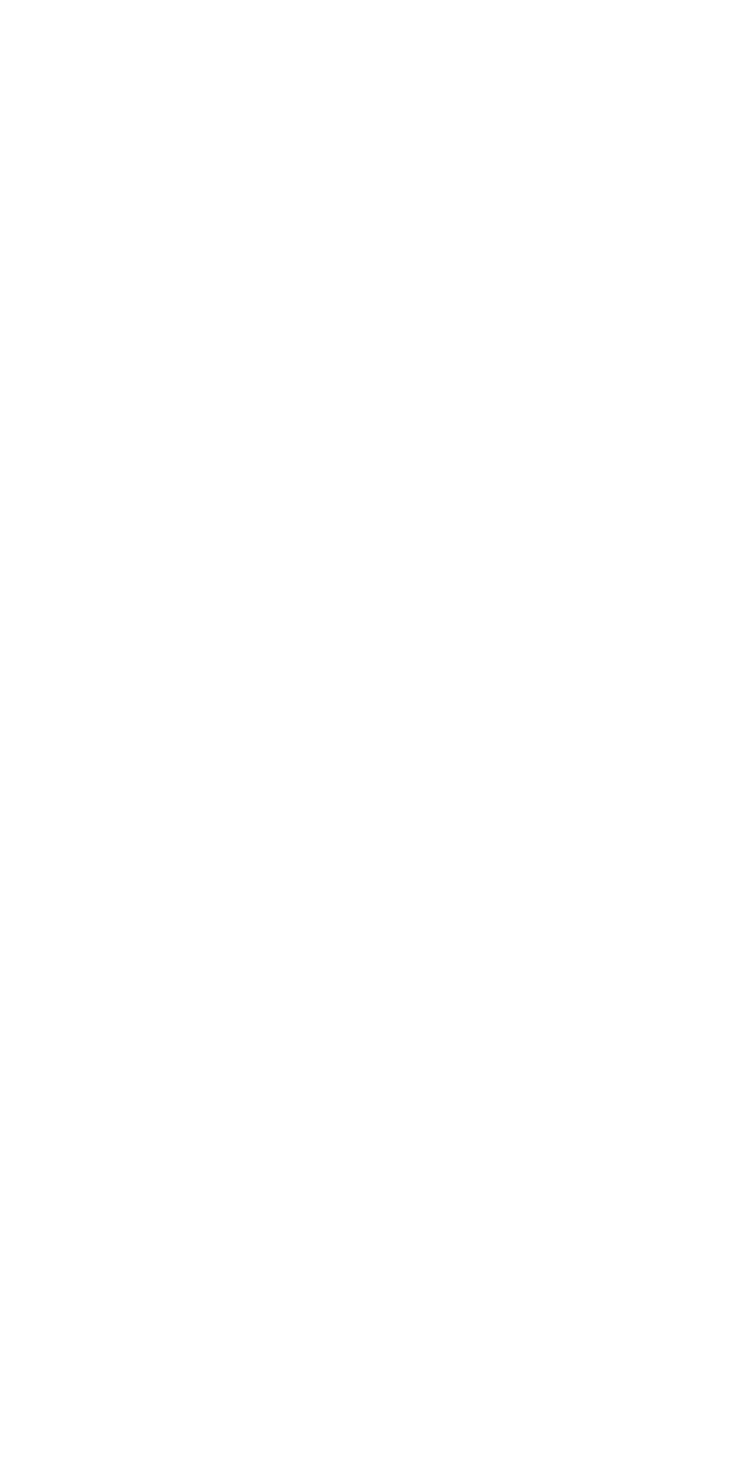
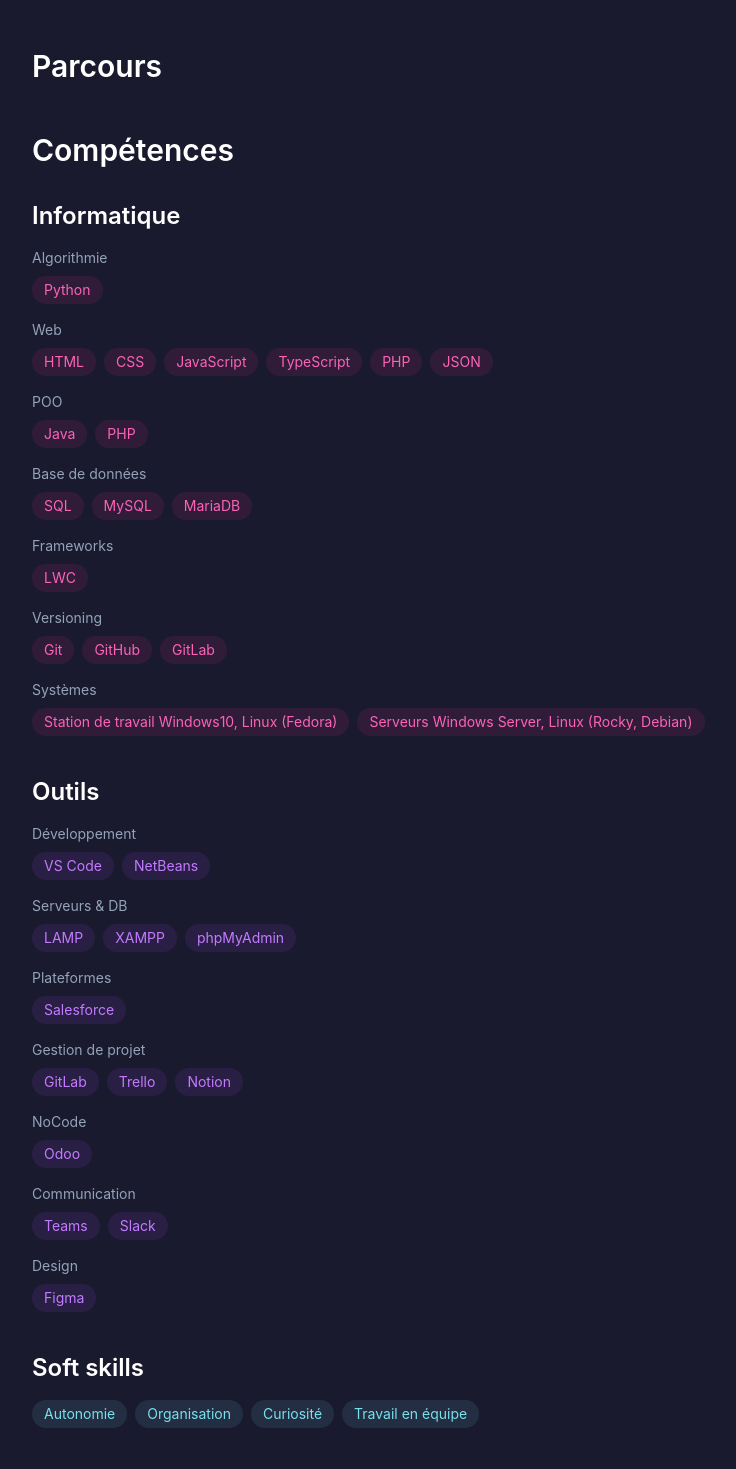
Before and after one commit to nmerhand/mon-portfolio, a React (Vite) app: page /about in a window 1280 px wide. Shown: the part 201-1670 px from the top of the page, without its empty margins (0-736 px from the left). Before the commit the page ends 800 px from the top, so only its background shows below. Built offline with nearby package versions, Linux system fonts and the light colour scheme.

Commit message:
Début de la page à propos

```diff
--- a/src/components/Cards/CardExperience.tsx
+++ b/src/components/Cards/CardExperience.tsx
@@ -8,7 +8,7 @@ interface CardExperienceProps {
 const CardExperience: React.FC<CardExperienceProps> = ({ experience }) => {
     return (
         <div className="my-5 p-4 bg-[#252539] rounded-2xl">
-            <h3 className="text-xl font-semibold text-white group-hover:text-pink-400 transition">{experience.company}</h3>
+            <h3 className="text-xl font-semibold text-white">{experience.company}</h3>
             <p className="text-base text-[#94A3B8] text-justify mb-8">{experience.description}</p>
 
             <div className="mt-4">
--- /dev/null
+++ b/src/components/Cards/CardSkill.tsx
@@ -0,0 +1,76 @@
+import type { Skill } from "../../types";
+
+interface CardSkillProps {
+    skill: Skill;
+}
+
+const CardSkill : React.FC<CardSkillProps> = ({skill}) => {
+    return (
+        <div className="space-y-10">
+
+            <section>
+                <h2 className="text-2xl font-semibold text-white">Informatique</h2>
+
+                <div className="mt-4 space-y-4">
+                    {Object.entries(skill.informatique).map(([category, items]) => (
+                        <div key={category}>
+                            <h3 className="text-sm text-[#94A3B8] mb-2">{category}</h3>
+
+                            <div className="flex flex-wrap gap-2">
+                                {items.map((item, index) => (
+                                    <span
+                                        key={index}
+                                        className="bg-pink-500/10 text-pink-400 px-3 py-1 rounded-full text-sm"
+                                    >
+                                        {item}
+                                    </span>
+                                ))}
+                            </div>
+                        </div>
+                    ))}
+                </div>
+            </section>
+
+            <section>
+                <h2 className="text-2xl font-semibold text-white">Outils</h2>
+
+                <div className="mt-4 space-y-4">
+                    {Object.entries(skill.outils).map(([category, items]) => (
+                        <div key={category}>
+                            <h3 className="text-sm text-[#94A3B8] mb-2">{category}</h3>
+
+                            <div className="flex flex-wrap gap-2">
+                                {items.map((item, index) => (
+                                    <span
+                                        key={index}
+                                        className="bg-purple-500/10 text-purple-400 px-3 py-1 rounded-full text-sm"
+                                    >
+                                        {item}
+                                    </span>
+                                ))}
+                            </div>
+                        </div>
+                    ))}
+                </div>
+            </section>
+
+            <section>
+                <h2 className="text-2xl font-semibold text-white">Soft skills</h2>
+
+                <div className="mt-4 flex flex-wrap gap-2">
+                    {skill.soft.map((skill, index) => (
+                        <span
+                            key={index}
+                            className="bg-[#79E0EE]/10 text-[#79E0EE] px-3 py-1 rounded-full text-sm"
+                        >
+                            {skill}
+                        </span>
+                    ))}
+                </div>
+            </section>
+
+        </div>
+    );
+};
+
+export default CardSkill
--- /dev/null
+++ b/src/data/skills.ts
@@ -0,0 +1,29 @@
+import type { Skill } from "../types";
+
+export const skills: Skill = {
+    id: 1,
+    informatique: {
+        "Algorithmie": ["Python"],
+        "Web": ["HTML", "CSS", "JavaScript", "TypeScript", "PHP", "JSON"],
+        "POO": ["Java", "PHP"],
+        "Base de données": ["SQL", "MySQL", "MariaDB"],
+        "Frameworks": ["LWC"],
+        "Versioning": ["Git", "GitHub", "GitLab"],
+        "Systèmes": ["Station de travail Windows10, Linux (Fedora)", "Serveurs Windows Server, Linux (Rocky, Debian)"]
+    },
+    outils: {
+        "Développement": ["VS Code", "NetBeans"],
+        "Serveurs & DB": ["LAMP", "XAMPP", "phpMyAdmin"],
+        "Plateformes": ["Salesforce"],
+        "Gestion de projet": ["GitLab", "Trello", "Notion"],
+        "NoCode": ["Odoo"],
+        "Communication": ["Teams", "Slack"],
+        "Design": ["Figma"]
+    },
+    soft: [
+        "Autonomie",
+        "Organisation",
+        "Curiosité",
+        "Travail en équipe",
+    ]
+};
--- a/src/pages/About.tsx
+++ b/src/pages/About.tsx
@@ -1,7 +1,37 @@
-function About() {
+import CardSkill from "../components/Cards/CardSkill";
+import { skills } from "../data/skills";
+
+const About = () => {
     return (
-        <div></div>
-    )
-}
+        <div className="bg-[#1A1A2E] min-h-screen">
+            <div className="p-8">
 
-export default About
+                <section className="mb-12">
+                    <h1 className="text-5xl font-bold text-white mb-8">À propos de moi</h1>
+                    <p className="mt-4 text-[#94A3B8]">
+                        Aujourd'hui, je suis étudiante de deuxième année en BTS SIO, option SLAM, à La Joliverie.
+                    </p>
+                </section>
+
+                <section className="mb-12">
+                    <h2 className="text-3xl font-semibold text-white mb-8">Parcours</h2>
+                </section>
+
+                <section className="mb-12">
+                    <h2 className="text-3xl font-semibold text-white mb-8">Compétences</h2>
+
+                    <div className="mt-4 flex flex-wrap gap-2">
+                        <CardSkill skill={skills} />
+                    </div>
+                </section>
+
+                <section className="mb-12">
+                    <h2 className="text-3xl font-semibold text-white mb-8">Mon CV</h2>
+
+                </section>
+            </div>
+        </div>
+    );
+};
+
+export default About;
--- a/src/pages/Experiences.tsx
+++ b/src/pages/Experiences.tsx
@@ -15,7 +15,7 @@ function Experiences() {
 
             <div id="stages" className="px-8 py-8 bg-[#1A1A2E] border-t-8 border-[#FFB6C1]">
                 <h2 className="text-4xl font-bold leading-6 text-[#FFFFFF] mb-10">Mes Stages</h2>
-                {experiences.map((experience)  => (
+                {experiences.map((experience) => (
                     <CardExperience experience={experience} />
                 ))}
             </div>
--- a/src/types/index.ts
+++ b/src/types/index.ts
@@ -16,8 +16,15 @@ export type Experience = {
   company: string;
   description: string;
   contexte: string;
-  missions: { [projet:string] : string[]} | string[];
+  missions: { [projet:string] : string[] } | string[];
   startDate: string;
   endDate?: string;
   skills: string[];
 };
+
+export type Skill = {
+  id: number;
+  informatique: { [label:string] : string[] };
+  outils: { [label:string] : string[] };
+  soft: string[];
+};
```
Also changed, not shown: 1 other file (tests, documents, lock files or other folders).
